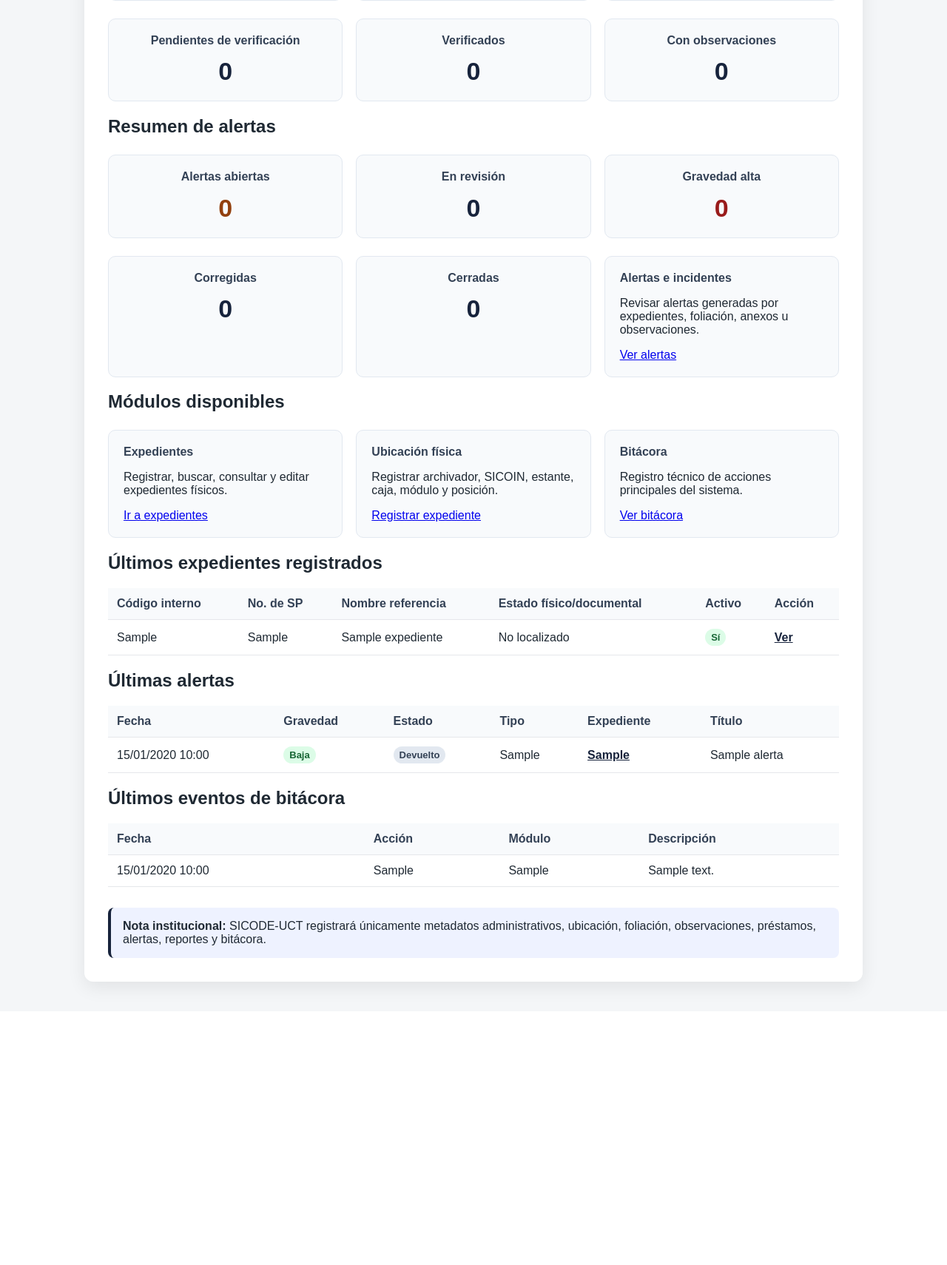
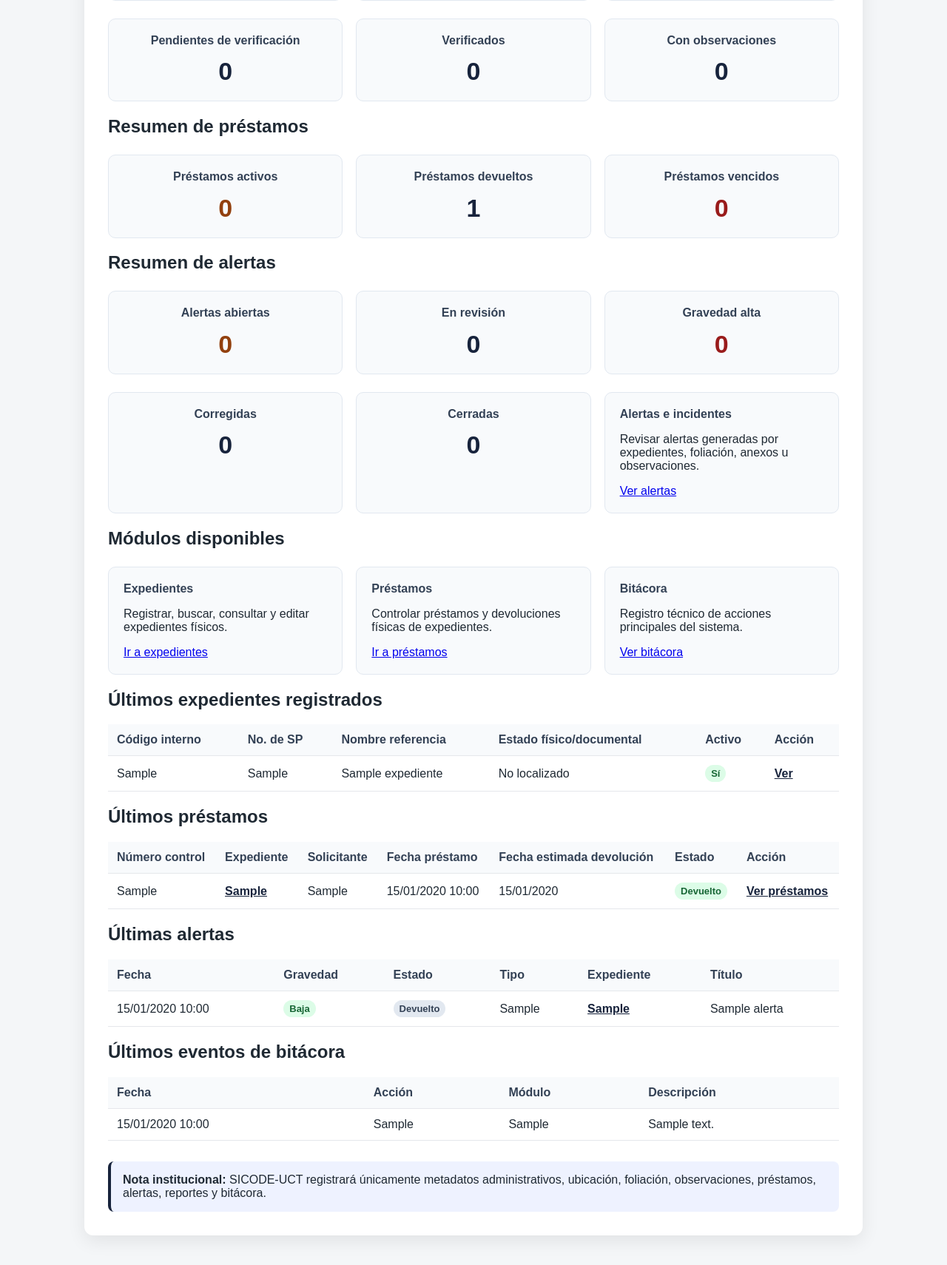
Before and after one commit to RGDeveloper-UCT/SICODE-UCT, a Flask app: page /dashboard in a window 1280 px wide. Shown: the part 390-2100 px from the top of the page at 74% size. Before the commit the page ends 1740 px from the top, so only its background shows below. Run offline with Flask 3, Linux system fonts and the light colour scheme; a user stored in the database is signed in; tables that the repository leaves empty hold one stand-in row (values such as "Sample post").

Commit message:
Agregar indicadores de prestamos al dashboard

```diff
--- a/app/routes/dashboard.py
+++ b/app/routes/dashboard.py
@@ -1,9 +1,12 @@
+from datetime import date
+
 from flask import Blueprint, render_template
 from flask_login import login_required, current_user
 
 from app.models.expediente import Expediente
 from app.models.bitacora import Bitacora
 from app.models.alerta import Alerta
+from app.models.prestamo import PrestamoExpediente
 
 dashboard_bp = Blueprint("dashboard", __name__)
 
@@ -32,6 +35,19 @@ def inicio():
     alertas_cerradas = Alerta.query.filter_by(estado="Cerrada").count()
     alertas_alta = Alerta.query.filter_by(gravedad="Alta").count()
 
+    prestamos_activos = PrestamoExpediente.query.filter_by(estado="En préstamo").count()
+    prestamos_devueltos = PrestamoExpediente.query.filter_by(estado="Devuelto").count()
+
+    prestamos_vencidos = (
+        PrestamoExpediente.query
+        .filter(
+            PrestamoExpediente.estado == "En préstamo",
+            PrestamoExpediente.fecha_estimada_devolucion != None,
+            PrestamoExpediente.fecha_estimada_devolucion < date.today(),
+        )
+        .count()
+    )
+
     ultimos_expedientes = (
         Expediente.query
         .order_by(Expediente.creado_en.desc())
@@ -42,6 +58,13 @@ def inicio():
     ultimas_alertas = (
         Alerta.query
         .order_by(Alerta.creado_en.desc())
+        .limit(5)
+        .all()
+    )
+
+    ultimos_prestamos = (
+        PrestamoExpediente.query
+        .order_by(PrestamoExpediente.fecha_prestamo.desc())
         .limit(5)
         .all()
     )
@@ -67,7 +90,11 @@ def inicio():
         alertas_corregidas=alertas_corregidas,
         alertas_cerradas=alertas_cerradas,
         alertas_alta=alertas_alta,
+        prestamos_activos=prestamos_activos,
+        prestamos_devueltos=prestamos_devueltos,
+        prestamos_vencidos=prestamos_vencidos,
         ultimos_expedientes=ultimos_expedientes,
         ultimas_alertas=ultimas_alertas,
+        ultimos_prestamos=ultimos_prestamos,
         ultimos_eventos=ultimos_eventos,
     )
--- a/app/templates/dashboard/inicio.html
+++ b/app/templates/dashboard/inicio.html
@@ -40,6 +40,25 @@
         <div class="tarjeta indicador">
             <h2>Con observaciones</h2>
             <p class="numero-indicador">{{ expedientes_con_observaciones }}</p>
+        </div>
+    </div>
+
+    <h2>Resumen de préstamos</h2>
+
+    <div class="grid">
+        <div class="tarjeta indicador">
+            <h2>Préstamos activos</h2>
+            <p class="numero-indicador indicador-alerta">{{ prestamos_activos }}</p>
+        </div>
+
+        <div class="tarjeta indicador">
+            <h2>Préstamos devueltos</h2>
+            <p class="numero-indicador">{{ prestamos_devueltos }}</p>
+        </div>
+
+        <div class="tarjeta indicador">
+            <h2>Préstamos vencidos</h2>
+            <p class="numero-indicador indicador-peligro">{{ prestamos_vencidos }}</p>
         </div>
     </div>
 
@@ -90,9 +109,9 @@
         </div>
 
         <div class="tarjeta">
-            <h2>Ubicación física</h2>
-            <p>Registrar archivador, SICOIN, estante, caja, módulo y posición.</p>
-            <a href="{{ url_for('expedientes.nuevo') }}">Registrar expediente</a>
+            <h2>Préstamos</h2>
+            <p>Controlar préstamos y devoluciones físicas de expedientes.</p>
+            <a href="{{ url_for('prestamos.listado') }}">Ir a préstamos</a>
         </div>
 
         <div class="tarjeta">
@@ -137,6 +156,59 @@
                 {% else %}
                 <tr>
                     <td colspan="6">No hay expedientes registrados.</td>
+                </tr>
+                {% endfor %}
+            </tbody>
+        </table>
+    </div>
+
+    <h2>Últimos préstamos</h2>
+
+    <div class="tabla-contenedor">
+        <table>
+            <thead>
+                <tr>
+                    <th>Número control</th>
+                    <th>Expediente</th>
+                    <th>Solicitante</th>
+                    <th>Fecha préstamo</th>
+                    <th>Fecha estimada devolución</th>
+                    <th>Estado</th>
+                    <th>Acción</th>
+                </tr>
+            </thead>
+            <tbody>
+                {% for prestamo in ultimos_prestamos %}
+                <tr>
+                    <td>{{ prestamo.numero_control }}</td>
+                    <td>
+                        <a href="{{ url_for('expedientes.detalle', expediente_id=prestamo.expediente.id) }}">
+                            {{ prestamo.expediente.no_sp }}
+                        </a>
+                    </td>
+                    <td>{{ prestamo.solicitante }}</td>
+                    <td>{{ prestamo.fecha_prestamo.strftime('%d/%m/%Y %H:%M') }}</td>
+                    <td>
+                        {% if prestamo.fecha_estimada_devolucion %}
+                            {{ prestamo.fecha_estimada_devolucion.strftime('%d/%m/%Y') }}
+                        {% else %}
+                            Sin dato
+                        {% endif %}
+                    </td>
+                    <td>
+                        {% if prestamo.estado == "En préstamo" %}
+                            <span class="badge badge-advertencia">En préstamo</span>
+                        {% else %}
+                            <span class="badge badge-activo">Devuelto</span>
+                        {% endif %}
+                    </td>
+                    <td>
+                        <a href="{{ url_for('prestamos.listado') }}">Ver préstamos</a>
+                    </td>
+                </tr>
+                {% else %}
+                <tr>
+                    <td colspan="7">No hay préstamos registrados.</td>
                 </tr>
                 {% endfor %}
             </tbody>
```
